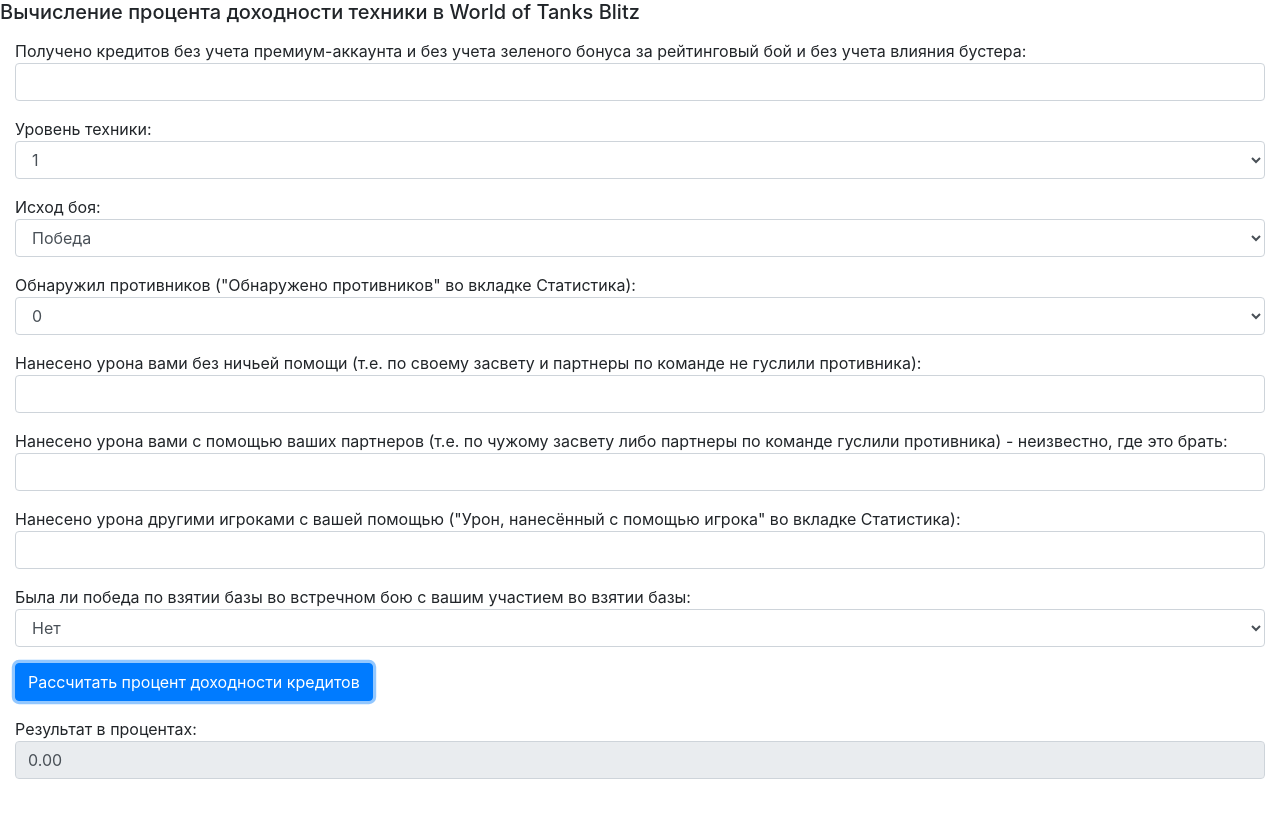
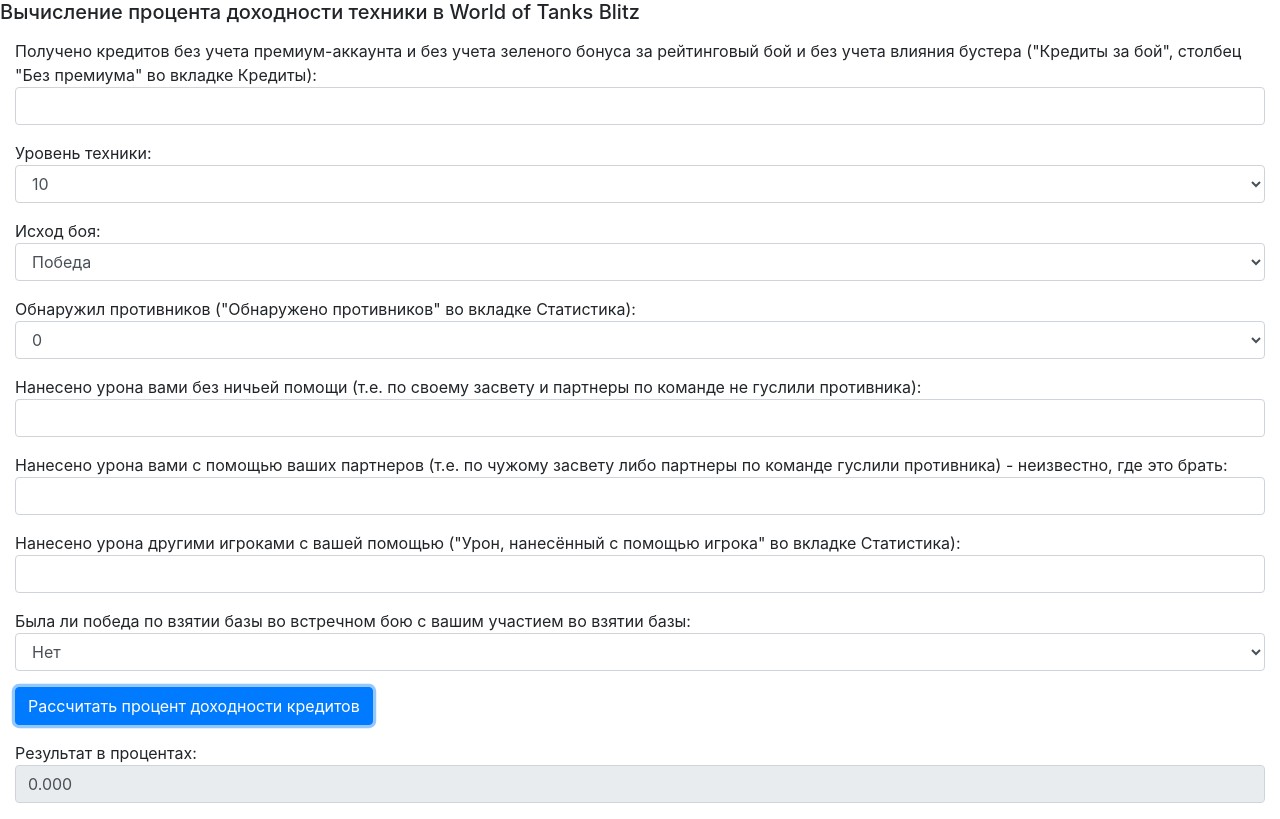
Before and after one commit to Sarbasov/Sarbasov.github.io, a plain HTML site: page FarmCalculator.html in a window 1280 px wide. Both pictures are taken after a click on the button "Рассчитать процент доходности кредитов". Drawn offline with nearby package versions, Linux system fonts and the light colour scheme.

Commit message:
Update FarmCalculator.html

```diff
--- a/FarmCalculator.html
+++ b/FarmCalculator.html
@@ -9,21 +9,21 @@
     <!-- Bootstrap CSS -->
     <link rel="stylesheet" href="https://stackpath.bootstrapcdn.com/bootstrap/4.3.1/css/bootstrap.min.css" integrity="sha384-ggOyR0iXCbMQv3Xipma34MD+dH/1fQ784/j6cY/iJTQUOhcWr7x9JvoRxT2MZw1T" crossorigin="anonymous">
 
-  <script type="text/javascript">
-    function calculate() {
-     var totalFarmed = $("#TotalFarmed").val();
-     var tier = $("#Tier").val();
-     var win = $("#Win").val();
-     var spots = $("#Spots").val();
-     var damage = $("#Damage").val();
-     var assistedDamage = $("#AssistedDamage").val();
-     var damageAssistedByOthers = $("#DamageAssistedByOthers").val();
-     var cap = $("#Cap").val();
+    <script type="text/javascript">
+		function calculate() {
+			const totalFarmed = $("#TotalFarmed").val();
+			const tier = $("#Tier").val();
+			const win = $("#Win").val();
+			const spots = $("#Spots").val();
+			const damage = $("#Damage").val();
+			const assistedDamage = $("#AssistedDamage").val();
+			const damageAssistedByOthers = $("#DamageAssistedByOthers").val();
+			const cap = $("#Cap").val();
 
-     var battleResult = (700 * tier) + (win * 600 * tier) + (100 * spots) + (10 * damage) + (5 * assistedDamage) + (7.5 * damageAssistedByOthers) + (500 * cap);
-     $("#Result").val((totalFarmed / battleResult * 100).toFixed(2));
-    }
-  </script>
+			const battleResult = (700 * tier) + (win * 600 * tier) + (100 * spots) + (10 * damage) + (5 * assistedDamage) + (7.5 * damageAssistedByOthers) + (500 * cap);
+			$("#Result").val((totalFarmed / battleResult * 100).toFixed(3));
+		}
+    </script>
 
     <title>Вычисление процента доходности техники в WoT Blitz</title>
   </head>
@@ -32,23 +32,23 @@
 
 	<form style="margin: 15px;">
 		<div class="form-group">
-			<label for="TotalFarmed" class="form-check-label">Получено кредитов без учета премиум-аккаунта и без учета зеленого бонуса за рейтинговый бой и без учета влияния бустера:</label>
-			<input type="text" id="TotalFarmed" class="form-control" />
+			<label for="TotalFarmed" class="form-check-label">Получено кредитов без учета премиум-аккаунта и без учета зеленого бонуса за рейтинговый бой и без учета влияния бустера ("Кредиты за бой", столбец "Без премиума" во вкладке Кредиты):</label>
+			<input type="number" id="TotalFarmed" min="0" step="1" class="form-control" />
 		</div>
 
 		<div class="form-group">
 			<label for="Tier" class="form-check-label">Уровень техники:</label>
 			<select id="Tier" class="form-control">
+				<option value="10">10</option>
+				<option value="9">9</option>
+				<option value="8">8</option>
+				<option value="7">7</option>
+				<option value="6">6</option>
+				<option value="5">5</option>
+				<option value="4">4</option>
+				<option value="3">3</option>
+				<option value="2">2</option>
 				<option value="1">1</option>
-				<option value="2">2</option>
-				<option value="3">3</option>
-				<option value="4">4</option>
-				<option value="5">5</option>
-				<option value="6">6</option>
-				<option value="7">7</option>
-				<option value="8">8</option>
-				<option value="9">9</option>
-				<option value="10">10</option>
 			</select>
 		</div>
 
@@ -76,17 +76,17 @@
 
 		<div class="form-group">
 			<label for="Damage" class="form-check-label">Нанесено урона вами без ничьей помощи (т.е. по своему засвету и партнеры по команде не гуслили противника):</label>
-			<input type="text" id="Damage"  class="form-control" />
+			<input type="number" id="Damage"  min="0" step="1" class="form-control" />
 		</div>
 
 		<div class="form-group">
 			<label for="DamageAssistedByOthers" class="form-check-label">Нанесено урона вами с помощью ваших партнеров (т.е. по чужому засвету либо партнеры по команде гуслили противника) - неизвестно, где это брать:</label>
-			<input type="text" id="DamageAssistedByOthers"  class="form-control" />
+			<input type="number" id="DamageAssistedByOthers" min="0" step="1" class="form-control" />
 		</div>
 
 		<div class="form-group">
 			<label for="AssistedDamage" class="form-check-label">Нанесено урона другими игроками с вашей помощью ("Урон, нанесённый с помощью игрока" во вкладке Статистика):</label>
-			<input type="text" id="AssistedDamage" class="form-control" />
+			<input type="number" id="AssistedDamage" min="0" step="1" class="form-control" />
 		</div>
 
 		<div class="form-group">
@@ -103,7 +103,7 @@
 
 		<div class="form-group">
 			<label for="Result" class="form-check-label">Результат в процентах:</label>
-			<input type="text" id="Result" readonly="true" class="form-control" />
+			<input type="number" id="Result" readonly="true" min="0" class="form-control" />
 		</div>
 	</form>
 
```
